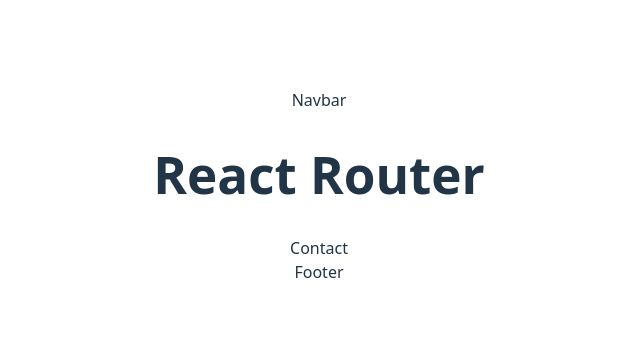
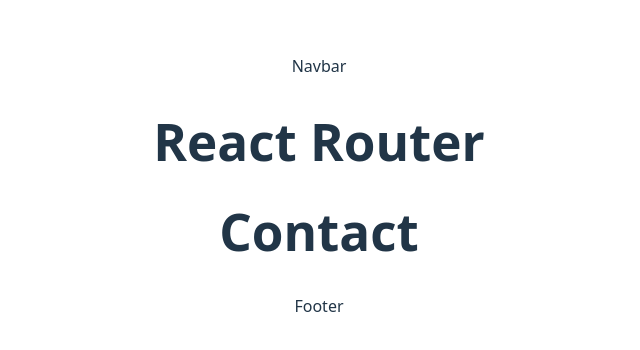
Before and after one commit to Caiokl3i/learning-react-router, a React (Vite) app: page /contact in a window 1280 px wide. Shown: the part 214-564 px from the top of the page, without its empty margins (321-961 px from the left). Built offline with nearby package versions, Linux system fonts and the light colour scheme.

Commit message:
styles: change div to h1 for better readability

```diff
--- a/src/routes/Contact.jsx
+++ b/src/routes/Contact.jsx
@@ -1,8 +1,8 @@
-import React from 'react'
+
 
 const Contact = () => {
     return (
-        <div>Contact</div>
+        <h1>Contact</h1>
     )
 }
 
--- a/src/routes/Home.jsx
+++ b/src/routes/Home.jsx
@@ -2,7 +2,7 @@
 
 const Home = () => {
     return (
-        <div>Home</div>
+        <h1>Home</h1>
     )
 }
 
```
